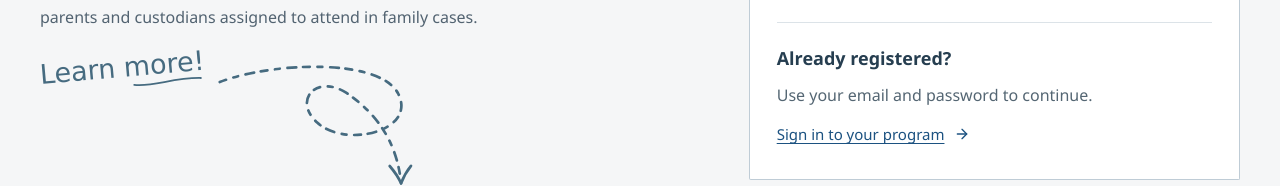
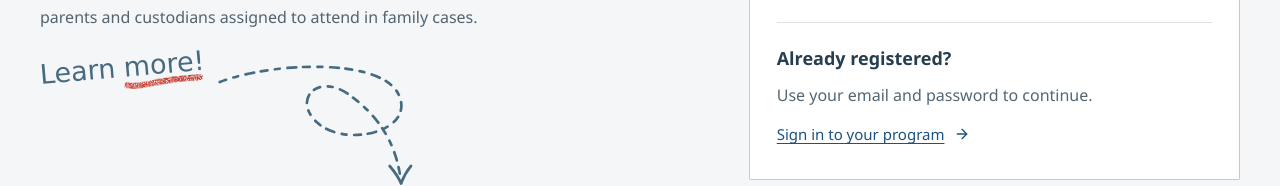
Before and after one commit to danialtoor/parent-education-staff, a Next.js app: page /public in a window 1280 px wide. Shown: the part 533-719 px from the top of the page. Built offline with nearby package versions, Linux system fonts and the light colour scheme.

Commit message:
Update Site source

```diff
--- a/components/public/program-journey-cue.tsx
+++ b/components/public/program-journey-cue.tsx
@@ -44,7 +44,17 @@ export function ProgramJourneyCue(){
   const angle=Math.atan2(aim.y,aim.x)*180/Math.PI-90;
   return <div className="public-journey-cue">
     <span className="public-journey-note">Learn more!
-      <svg viewBox="0 0 76 12" fill="none" aria-hidden="true" focusable="false"><path d="M4 6 C23 10 43 2 71 5"/></svg>
+      <svg viewBox="0 0 84 16" fill="none" aria-hidden="true" focusable="false">
+        <defs><filter id="journey-crayon-grain" x="-10%" y="-40%" width="120%" height="180%" colorInterpolationFilters="sRGB">
+          <feTurbulence type="fractalNoise" baseFrequency="0.9" numOctaves="3" seed="9" result="grain"/>
+          <feColorMatrix in="grain" type="matrix" values="0 0 0 0 1 0 0 0 0 1 0 0 0 0 1 4 0 0 0 -1.25" result="wax"/>
+          <feComposite in="SourceGraphic" in2="wax" operator="in"/>
+        </filter></defs>
+        <g filter="url(#journey-crayon-grain)">
+          <path d="M5 8 C21 12 43 3 78 6" strokeWidth="5.8"/>
+          <path d="M8 10 C26 12 49 5 76 8" strokeWidth="2.8" opacity=".7"/>
+        </g>
+      </svg>
     </span>
     <svg ref={svgRef} className="public-journey-squiggle" viewBox="0 0 220 140" fill="none" aria-hidden="true" focusable="false">
       <path d={`M7 27 C58 7 172 1 192 39 C212 78 137 96 108 69 C82 45 108 19 138 38 C169 59 ${aim.tipX-aim.x*44} ${132-aim.y*44} ${aim.tipX} 132`} strokeDasharray="7 8 5 8 9 7"/>
```
Also changed, not shown: app/public/public.css.
